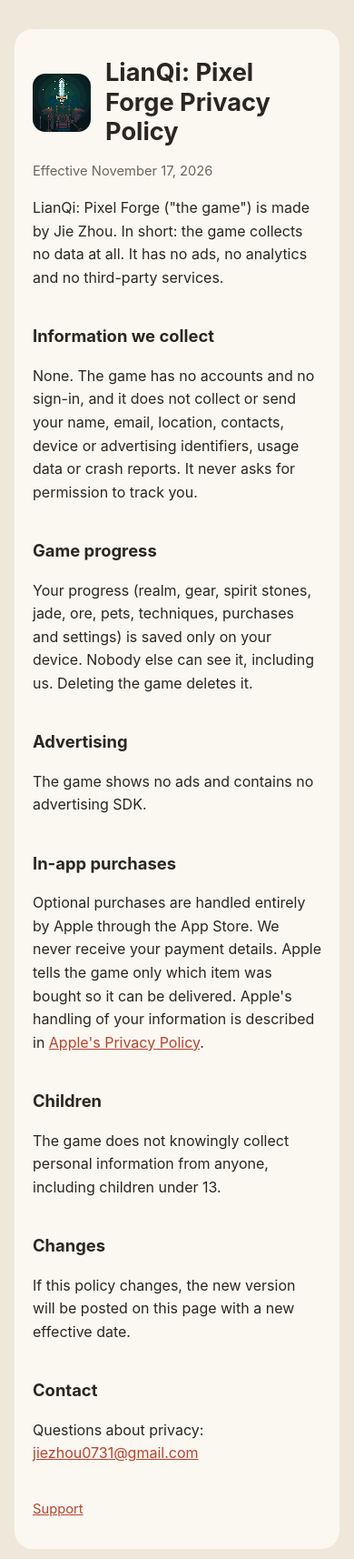
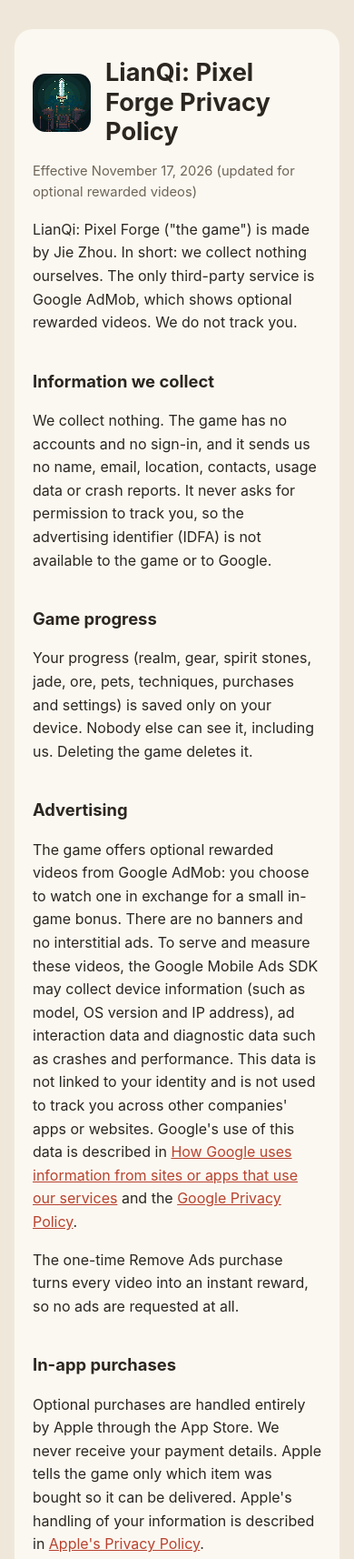
Before and after one commit to jiezhou0731/jiezhou0731.github.io, a plain HTML site: page lianqiforge/privacy.html in a window 390 px wide. Shown: the top 1714 px of the page at 91% size. Drawn offline with Linux system fonts and the light colour scheme.

Commit message:
Star Scout 1.0.3 + LianQi: Pixel Forge: privacy pages describe optional AdMob rewarded videos and Remove Ads
Co-Authored-By: Claude Opus 5.5 (1M context) <noreply@anthropic.com>

```diff
--- a/lianqiforge/privacy.html
+++ b/lianqiforge/privacy.html
@@ -9,18 +9,19 @@
 <body>
 <main>
 <header><img src="icon.png" alt=""><h1>LianQi: Pixel Forge Privacy Policy</h1></header>
-<p class="muted">Effective November 17, 2026</p>
+<p class="muted">Effective November 17, 2026 (updated for optional rewarded videos)</p>
 
-<p>LianQi: Pixel Forge ("the game") is made by Jie Zhou. In short: the game collects no data at all. It has no ads, no analytics and no third-party services.</p>
+<p>LianQi: Pixel Forge ("the game") is made by Jie Zhou. In short: we collect nothing ourselves. The only third-party service is Google AdMob, which shows optional rewarded videos. We do not track you.</p>
 
 <h2>Information we collect</h2>
-<p>None. The game has no accounts and no sign-in, and it does not collect or send your name, email, location, contacts, device or advertising identifiers, usage data or crash reports. It never asks for permission to track you.</p>
+<p>We collect nothing. The game has no accounts and no sign-in, and it sends us no name, email, location, contacts, usage data or crash reports. It never asks for permission to track you, so the advertising identifier (IDFA) is not available to the game or to Google.</p>
 
 <h2>Game progress</h2>
 <p>Your progress (realm, gear, spirit stones, jade, ore, pets, techniques, purchases and settings) is saved only on your device. Nobody else can see it, including us. Deleting the game deletes it.</p>
 
 <h2>Advertising</h2>
-<p>The game shows no ads and contains no advertising SDK.</p>
+<p>The game offers optional rewarded videos from Google AdMob: you choose to watch one in exchange for a small in-game bonus. There are no banners and no interstitial ads. To serve and measure these videos, the Google Mobile Ads SDK may collect device information (such as model, OS version and IP address), ad interaction data and diagnostic data such as crashes and performance. This data is not linked to your identity and is not used to track you across other companies' apps or websites. Google's use of this data is described in <a href="https://policies.google.com/technologies/partner-sites">How Google uses information from sites or apps that use our services</a> and the <a href="https://policies.google.com/privacy">Google Privacy Policy</a>.</p>
+<p>The one-time Remove Ads purchase turns every video into an instant reward, so no ads are requested at all.</p>
 
 <h2>In-app purchases</h2>
 <p>Optional purchases are handled entirely by Apple through the App Store. We never receive your payment details. Apple tells the game only which item was bought so it can be delivered. Apple's handling of your information is described in <a href="https://www.apple.com/legal/privacy/">Apple's Privacy Policy</a>.</p>
```
Also changed, not shown: lianqiforge/support.html (+1 -1 lines), starscout/privacy.html (+5 -5 lines).
